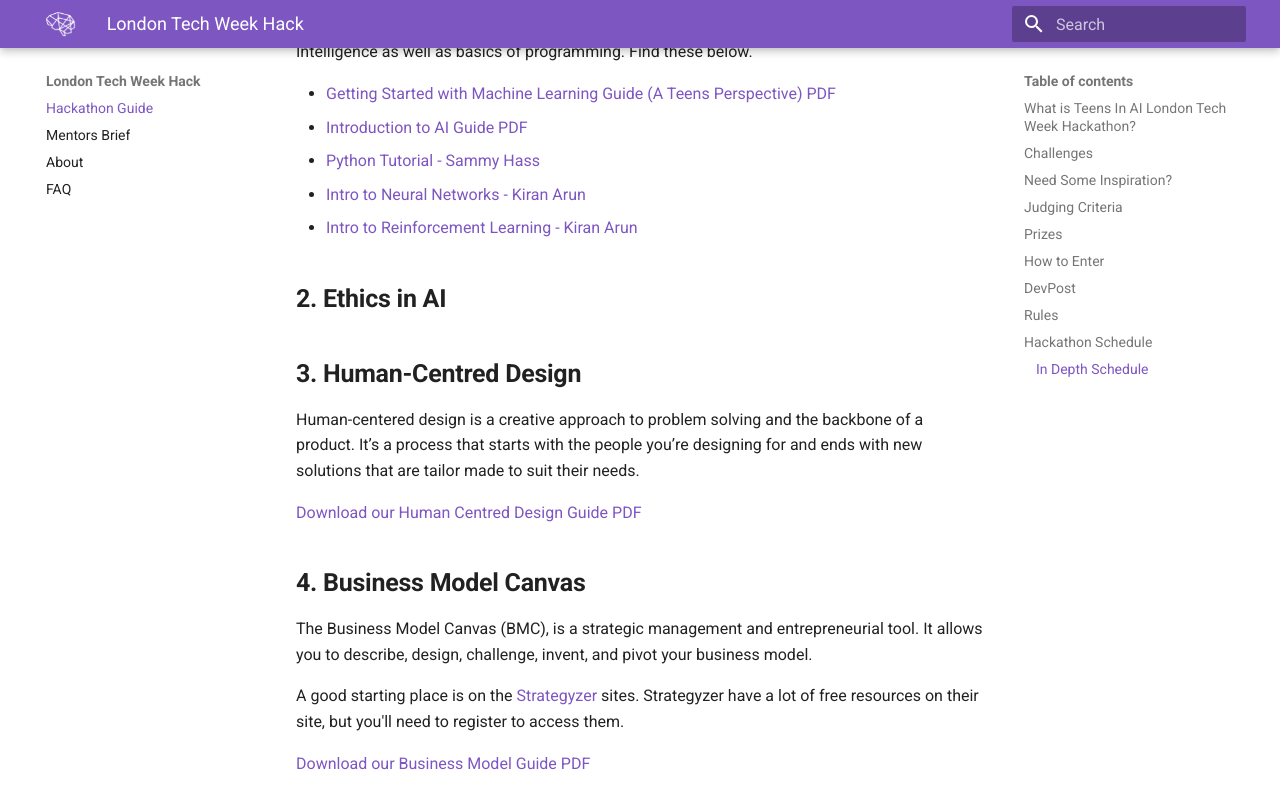
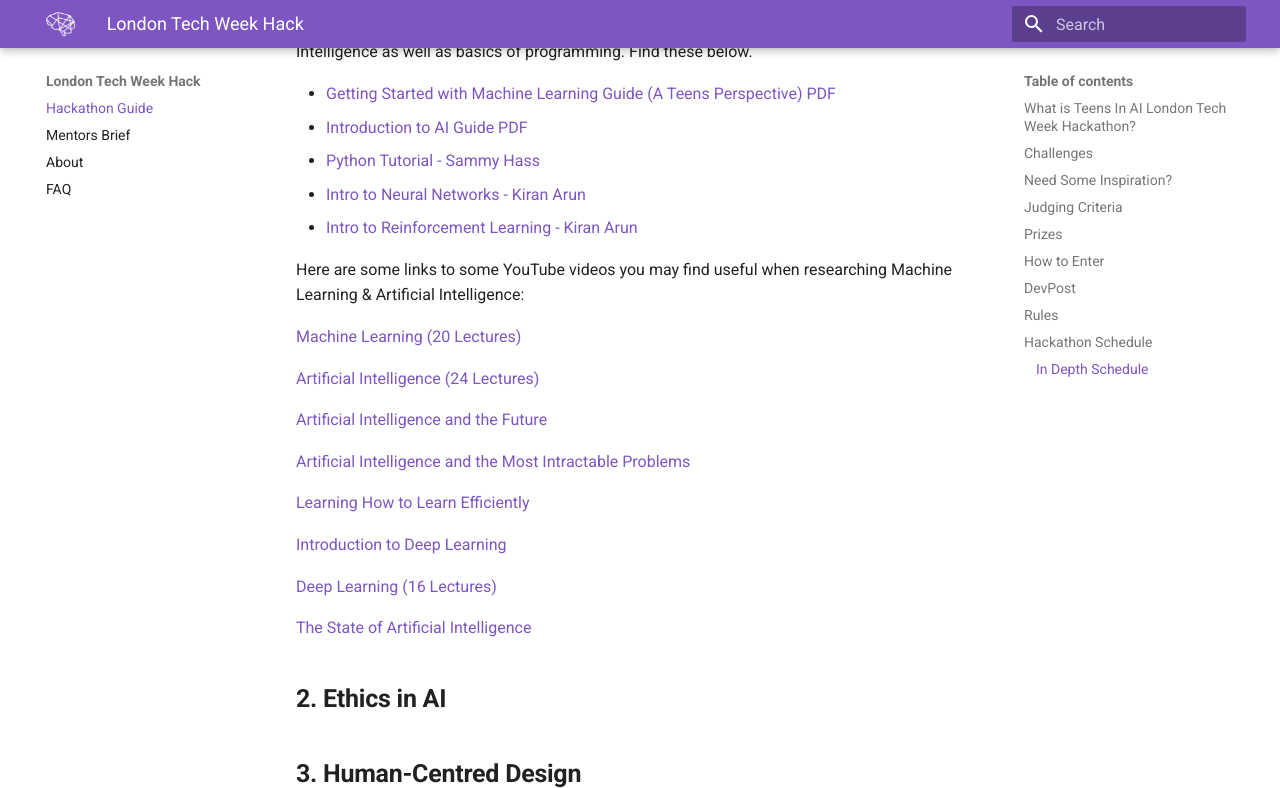
Before and after one commit to elenasinel/tech-week, an MkDocs documentation site: the page built from docs/index.md, in a window 1280 px wide and 900 px high, scrolled down 6840 px, cut to the strip 0-788 px from the top of the window. Built offline with MkDocs 1.6.1 and Material for MkDocs 9.7.7, drawn with Linux system fonts in a browser that asks for light colours; some of the changed text lies outside the part shown.

Commit message:
Update Documentation “index”

```diff
--- a/docs/index.md
+++ b/docs/index.md
@@ -124,6 +124,24 @@
 * [Intro to Neural Networks - Kiran Arun](https://github.com/KiranArun)
 * [Intro to Reinforcement Learning - Kiran Arun](https://github.com/KiranArun/Reinforcement_Learning-101-demo)
 
+Here are some links to some YouTube videos you may find useful when researching Machine Learning & Artificial Intelligence:
+
+[Machine Learning (20 Lectures)](https://www.youtube.com/playlist?list=PLA89DCFA6ADACE599)
+
+[Artificial Intelligence (24 Lectures)](https://www.youtube.com/playlist?list=PL6MuV0DF6AuoviA41dtji6q-PM4hvAcNk)
+
+[Artificial Intelligence and the Future](https://www.youtube.com/watch?v=i3lEG6aRGm8&feature=youtu.be)
+
+[Artificial Intelligence and the Most Intractable Problems](https://www.youtube.com/watch?v=KF1KhuoX2w4&feature=youtu.be)
+
+[Learning How to Learn Efficiently](https://www.youtube.com/watch?v=z8937RleAZo&feature=youtu.be)
+
+[Introduction to Deep Learning](https://www.youtube.com/watch?v=JN6H4rQvwgY&feature=youtu.be)
+
+[Deep Learning (16 Lectures)](https://www.youtube.com/playlist?list=PLE6Wd9FR--EfW8dtjAuPoTuPcqmOV53Fu)
+
+[The State of Artificial Intelligence](https://www.youtube.com/watch?v=NKpuX_yzdYs&feature=youtu.be)
+
 ## **2. Ethics in AI**
 
 ## **3. Human-Centred Design**
@@ -184,6 +202,14 @@
 
 [Download our Multi-variable Calculus for Machine Learning Guide PDF ](https://drive.google.com/open?id=1coNE2kHxBss2gHEvZrkW7cJyh6I_T8IN)
 
+Here are some links to some YouTube videos you may find useful when researching maths for machine learning:
+
+[Maths for Machine Learning (3 Lectures)](https://www.youtube.com/playlist?list=PLmAuaUS7wSOP-iTNDivR0ANKuTUhEzMe4)
+
+[Maths for Machine Learning (32 Lectures)](https://www.youtube.com/playlist?list=PL2jykFOD1AWazz20_QRfESiJ2rthDF9-Z)
+
+
+
 ### **How best to put your entry online**
 
 ### **Suggestions of tools to use to maximise your hacking productivity**
```
